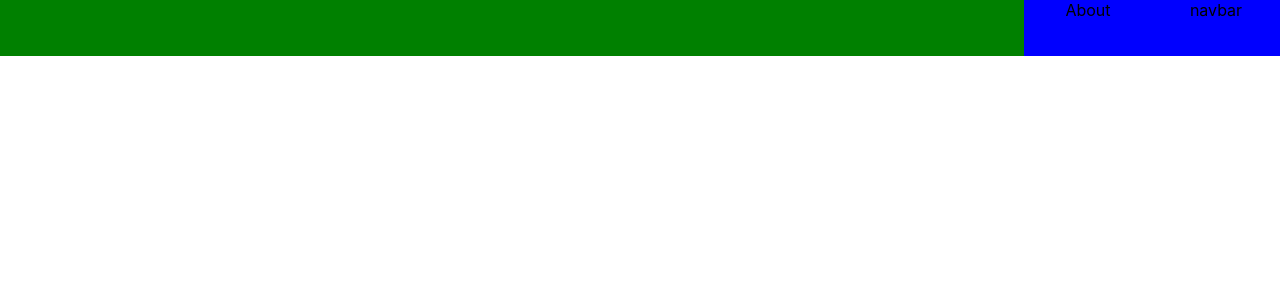
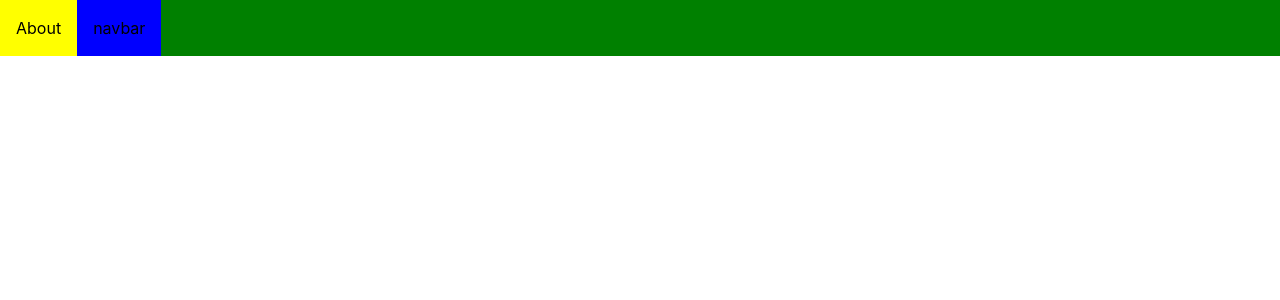
Before and after one commit to Elias-Traunbauer/school_collab, a Next.js app: page /navbar in a window 1280 px wide. Shown: the top 300 px of the page. Built offline with nearby package versions, Linux system fonts and the light colour scheme.

Commit message:
fixed alignment

```diff
--- a/styles/navbar.module.css
+++ b/styles/navbar.module.css
@@ -1,4 +1,11 @@
 .container{
+    background-color: green;
+    display: flex;
+    width:100vw;
+    height:7vh;
+}
+
+.container_right{
     background-color: green;
     display: flex;
     width:100vw;
@@ -8,11 +15,10 @@
 
 .container a{
     background-color: blue;
-    width: 10vw;
+    display: flex;
+    justify-content: center;
+    padding:0 1em 0 1em;
     align-items: center;
-    /*line-height: 6vh;*/
-    text-align: center;
-    /*font-size: 1em;*/
 }
 
 .container a:hover{
```
